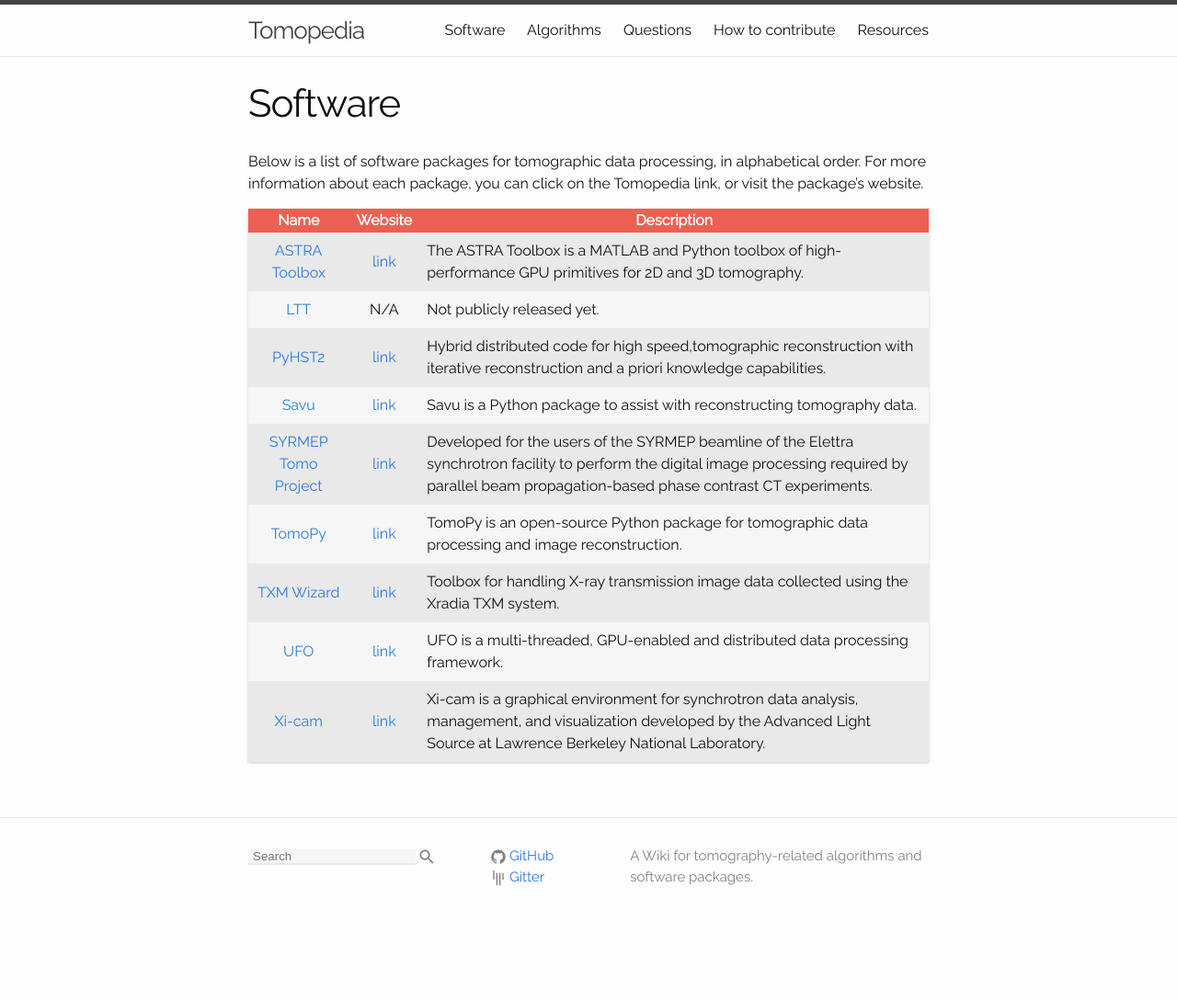
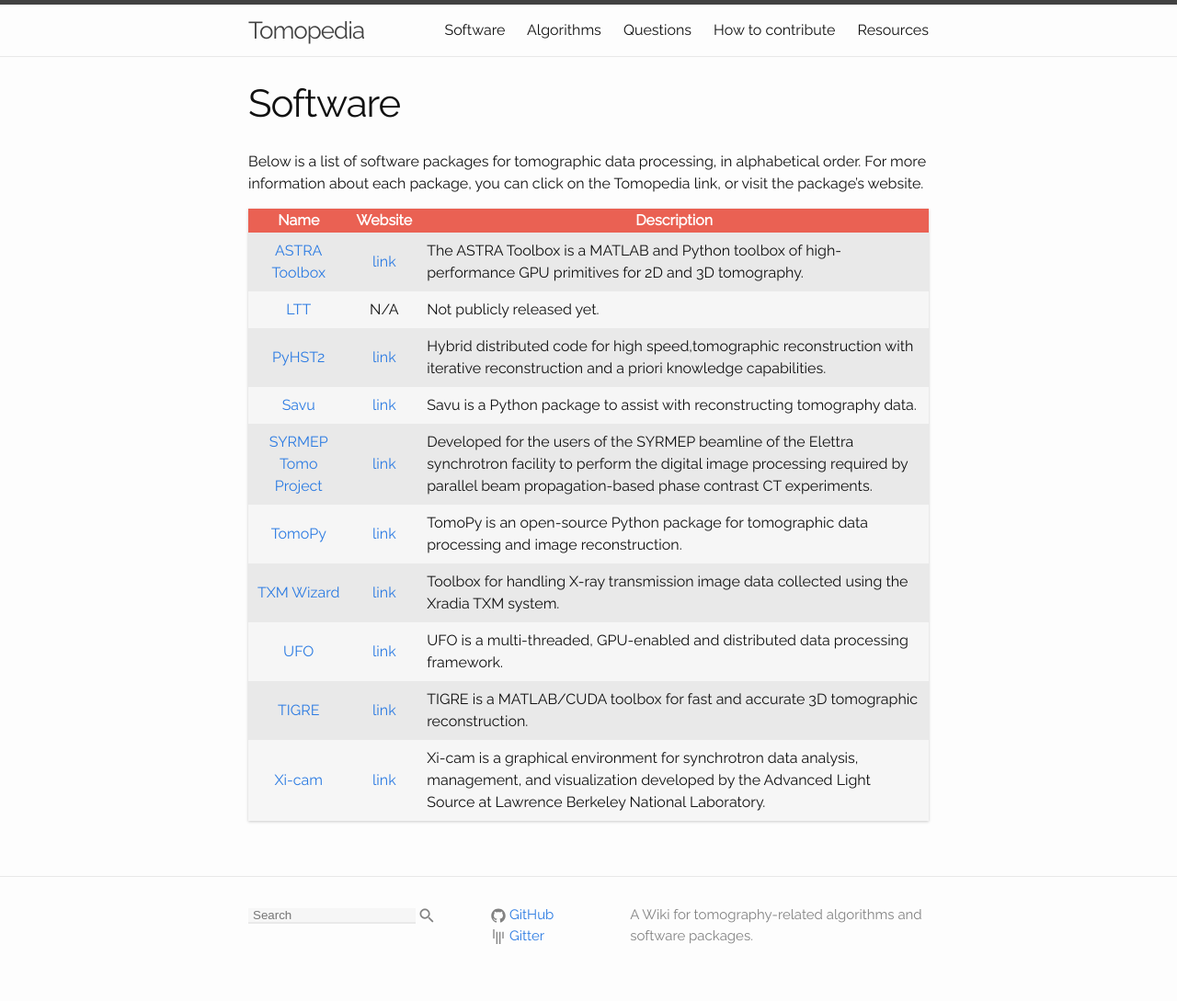
Before and after one commit to tomopedia/tomopedia.github.io, a Jekyll site: the page built from main_pages/30_software.md, in a window 1280 px wide. Shown: the whole page at 92% size. Built offline with Jekyll 4.4.1, drawn with Linux system fonts in a browser that asks for light colours; before the commit the page ends 1025 px from its top, so only the background shows below that.

Commit message:
TIGRE package listed under software

```diff
--- a/main_pages/30_software.md
+++ b/main_pages/30_software.md
@@ -23,4 +23,5 @@ the Tomopedia link, or visit the package's website.
 |        [TomoPy](/software/tomopy)        |            [link](http://tomopy.rtfd.org/)           | TomoPy is an open-source Python package for tomographic data processing and image reconstruction.                                                                                                     |
 |        [TXM Wizard](/software/txm)       | [link](https://sourceforge.net/projects/txm-wizard/) | Toolbox for handling X-ray transmission image data collected using the Xradia TXM system.                                                                                                             |
 |           [UFO](/software/ufo/)          |        [link](http://ufo-core.readthedocs.io/)       | UFO is a multi-threaded, GPU-enabled and distributed data processing framework.                                                                                                                       |
+|           [TIGRE](/software/tigre/)          |        [link](https://github.com/CERN/TIGRE)       | TIGRE is a MATLAB/CUDA toolbox for fast and accurate 3D tomographic reconstruction.                                                                                                                       |
 |        [Xi-cam](/software/xi-cam/)       |     [link](https://github.com/ronpandolfi/Xi-cam)    | Xi-cam is a graphical environment for synchrotron data analysis, management, and visualization developed by the Advanced Light Source at Lawrence Berkeley National Laboratory.                       |
```
